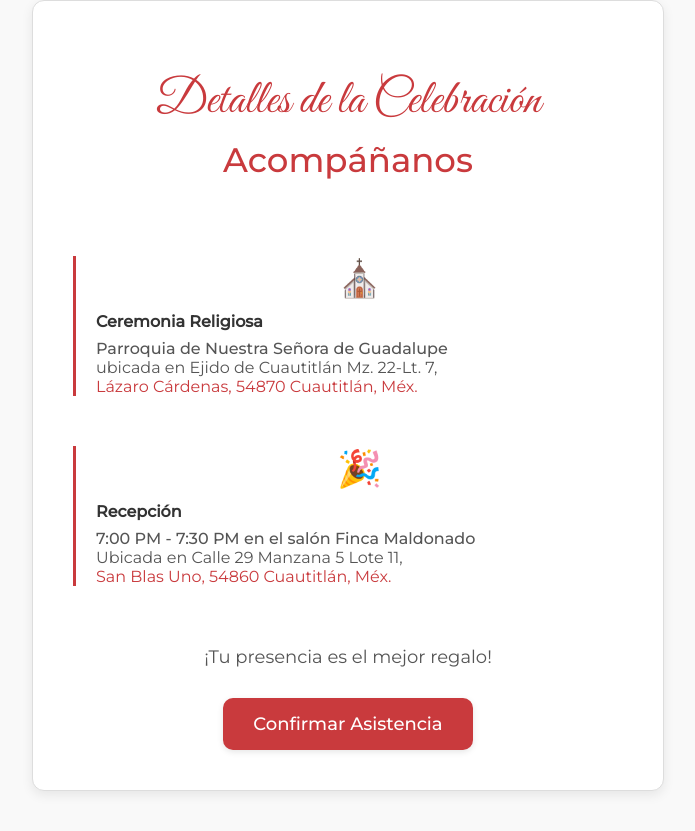
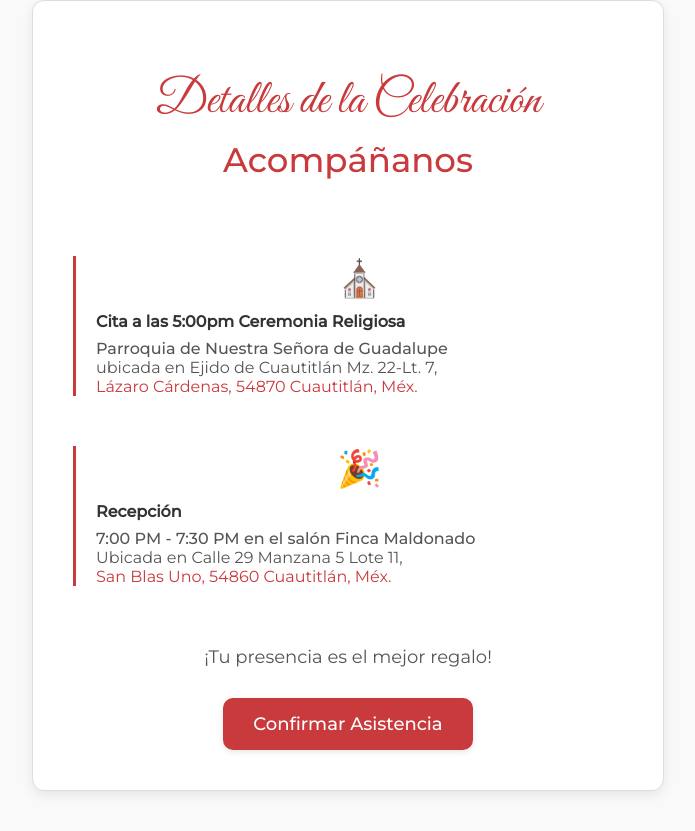
Before and after one commit to owen121416/FINAL, a plain HTML site: page index.html in a window 1280 px wide. Shown: the part 1103-1934 px from the top of the page, without its empty margins (292-987 px from the left). Drawn offline with Linux system fonts and the light colour scheme.

Commit message:
Update index.html

```diff
--- a/index.html
+++ b/index.html
@@ -201,7 +201,7 @@
 
         <div class="subseccion">
             <div class="icono">⛪</div>
-            <div style="font-weight: bold; margin-bottom: 8px; color: #333;">Ceremonia Religiosa</div>
+            <div style="font-weight: bold; margin-bottom: 8px; color: #333;"> Cita a las 5:00pm Ceremonia Religiosa</div>
             <span style="font-weight: 500;">Parroquia de Nuestra Señora de Guadalupe</span><br>
             ubicada en Ejido de Cuautitlán Mz. 22-Lt. 7,<br>
             <a href="https://g.co/kgs/HD4jQa4" target="_blank" style="color: #c93a3d; text-decoration: none;">Lázaro Cárdenas, 54870 Cuautitlán, Méx.</a>
```
